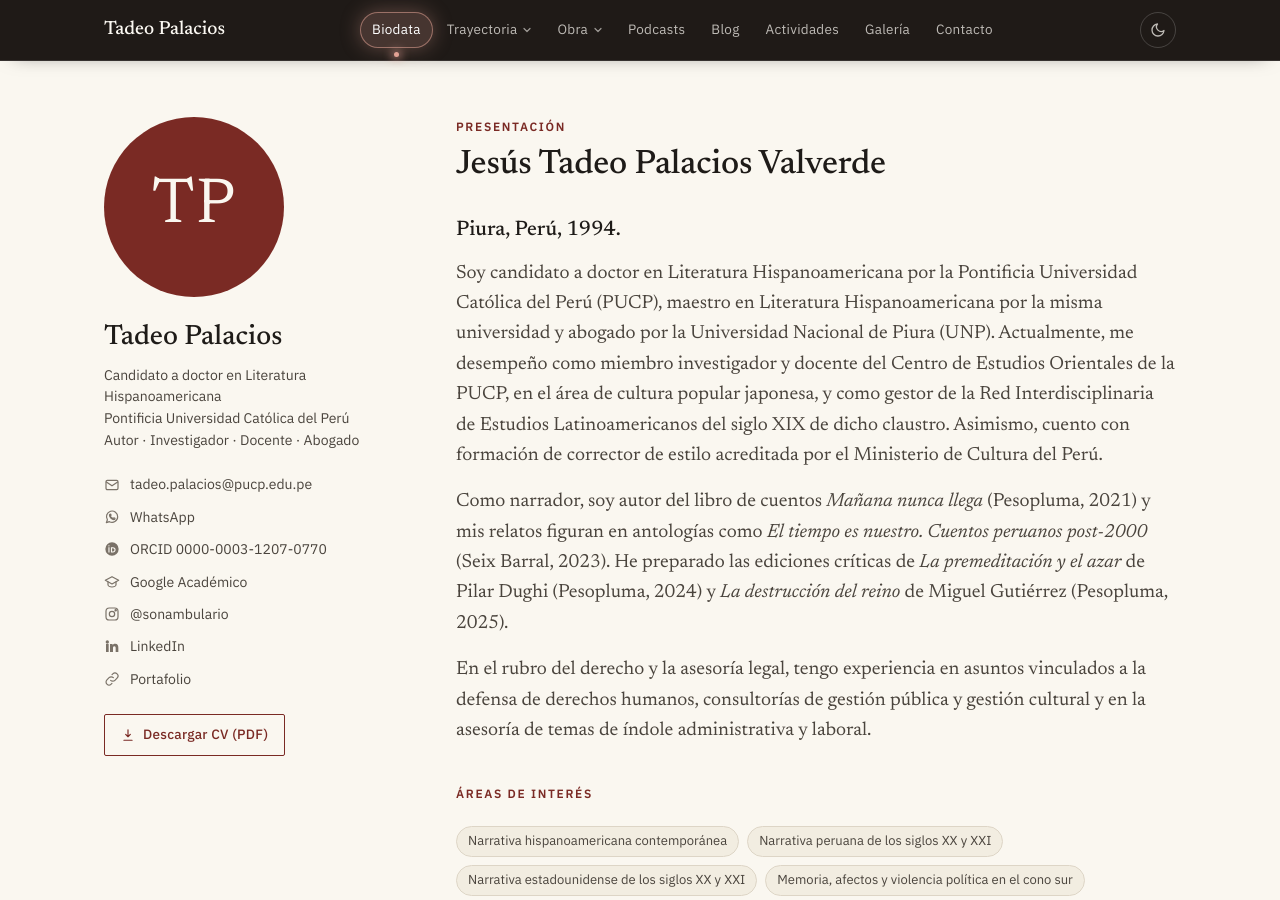
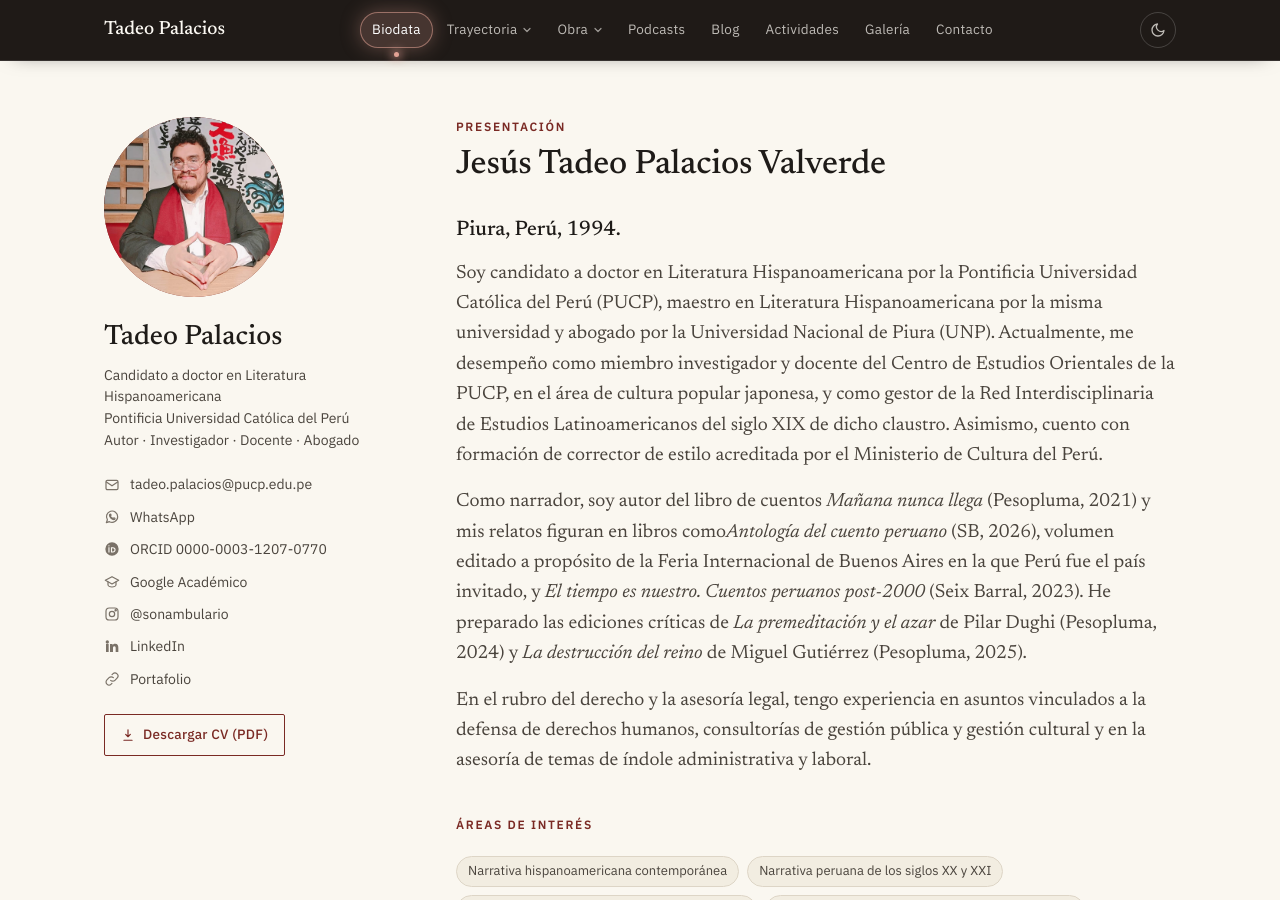
Before and after one commit to jtadeopalacios/jtadeopalacios.github.io, a Jekyll site: the page built from index.html, in a window 1280 px wide and 900 px high. Built offline with Jekyll 4.4.1, drawn with Linux system fonts in a browser that asks for light colours.

Commit message:
Update and rename index-1.html to index.html

```diff
--- a/index-1.html
+++ b/index.html
@@ -801,7 +801,7 @@
       <h2>Jesús Tadeo Palacios Valverde</h2>
       <h3>Piura, Perú, 1994.</h3>
       <p>Soy candidato a doctor en Literatura Hispanoamericana por la Pontificia Universidad Católica del Perú (PUCP), maestro en Literatura Hispanoamericana por la misma universidad y abogado por la Universidad Nacional de Piura (UNP). Actualmente, me desempeño como miembro investigador y docente del Centro de Estudios Orientales de la PUCP, en el área de cultura popular japonesa, y como gestor de la Red Interdisciplinaria de Estudios Latinoamericanos del siglo XIX de dicho claustro. Asimismo, cuento con formación de corrector de estilo acreditada por el Ministerio de Cultura del Perú.</p>
-      <p>Como narrador, soy autor del libro de cuentos <em>Mañana nunca llega</em> (Pesopluma, 2021) y mis relatos figuran en antologías como <em>El tiempo es nuestro. Cuentos peruanos post-2000</em> (Seix Barral, 2023). He preparado las ediciones críticas de <em>La premeditación y el azar</em> de Pilar Dughi (Pesopluma, 2024) y <em>La destrucción del reino</em> de Miguel Gutiérrez (Pesopluma, 2025).</p>
+      <p>Como narrador, soy autor del libro de cuentos <em>Mañana nunca llega</em> (Pesopluma, 2021) y mis relatos figuran en libros como<em>Antología del cuento peruano</em> (SB, 2026), volumen editado a propósito de la Feria Internacional de Buenos Aires en la que Perú fue el país invitado, y <em>El tiempo es nuestro. Cuentos peruanos post-2000</em> (Seix Barral, 2023). He preparado las ediciones críticas de <em>La premeditación y el azar</em> de Pilar Dughi (Pesopluma, 2024) y <em>La destrucción del reino</em> de Miguel Gutiérrez (Pesopluma, 2025).</p>
       <p>En el rubro del derecho y la asesoría legal, tengo experiencia en asuntos vinculados a la defensa de derechos humanos, consultorías de gestión pública y gestión cultural y en la asesoría de temas de índole administrativa y laboral.</p>
       <h3 class="label">Áreas de interés</h3>
       <ul class="tags" aria-label="Áreas de interés">
```
